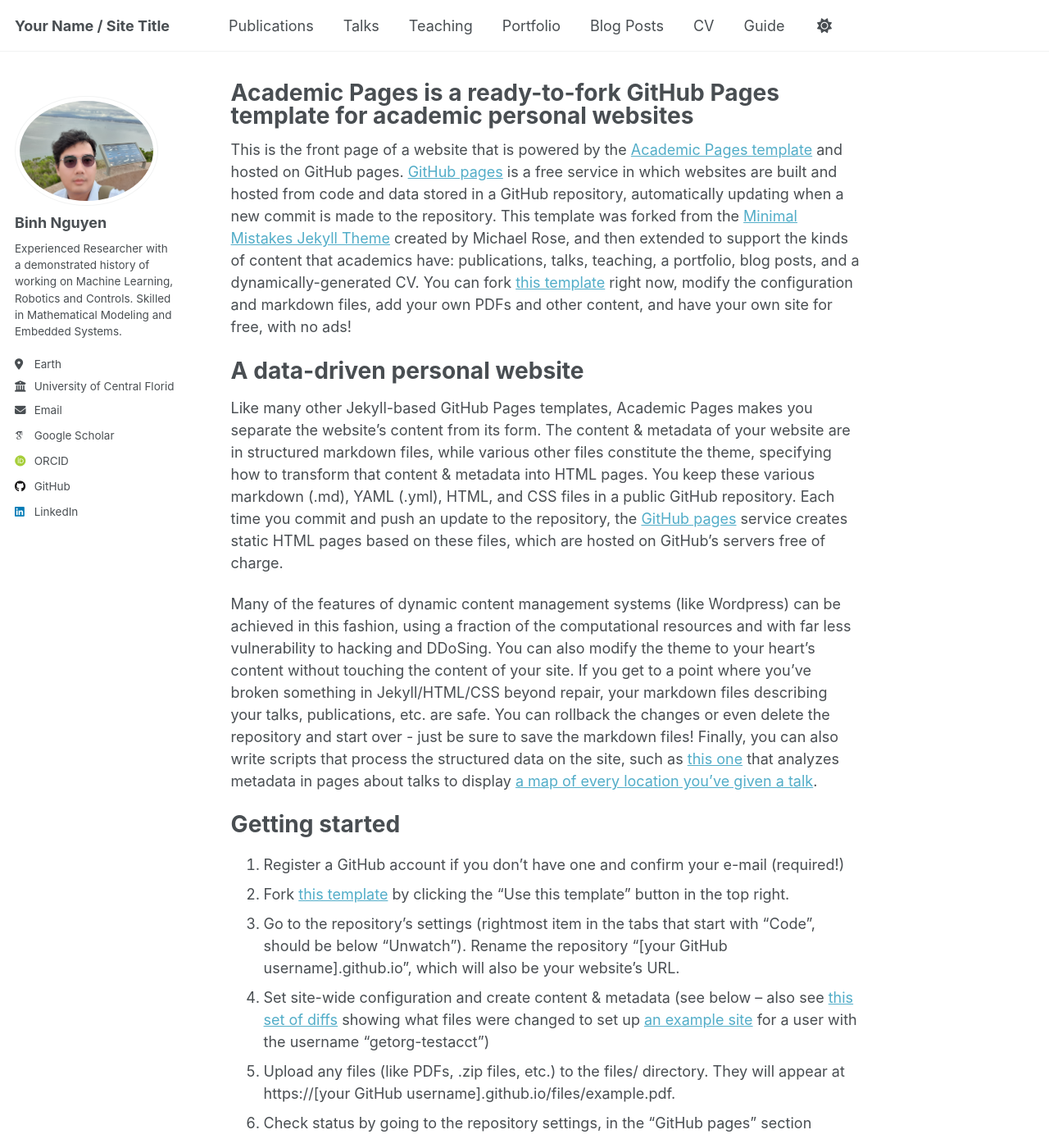
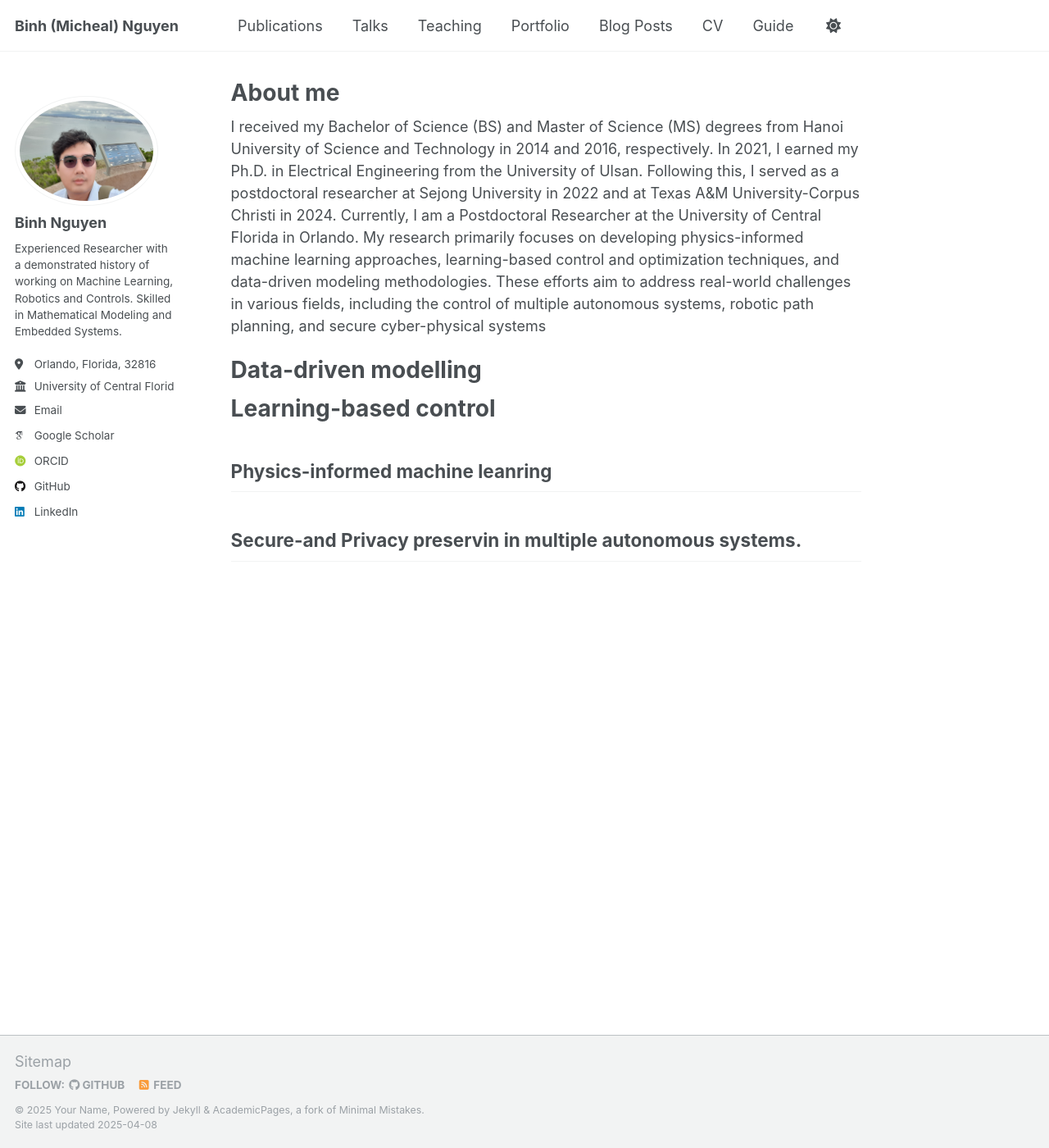
Before and after one commit to EasternBoy/EasternBoy.github.io, a Jekyll site: the page built from _pages/about.md, in a window 1280 px wide and 1400 px high. Shown: the whole window at 82% size. Built offline with Jekyll 4.4.1, drawn with Linux system fonts in a browser that asks for light colours; some web fonts are replaced; some of the changed text lies outside the part shown.

Commit message:
Edit the first page

```diff
--- a/_config.yml
+++ b/_config.yml
@@ -9,13 +9,13 @@
 # Basic Site Settings
 locale                   : "en-US"
 site_theme               : "default"
-title                    : "Your Name / Site Title"
+title                    : "Binh (Micheal) Nguyen"
 title_separator          : "-"
 name                     : &name "Your Name"
 description              : &description "personal description"
-url                      : https://academicpages.github.io # the base hostname & protocol for your site e.g. "https://[your GitHub username].github.io"
+url                      : https://easternboy.github.io # the base hostname & protocol for your site e.g. "https://[your GitHub username].github.io"
 baseurl                  : "" # the subpath of your site, e.g. "/blog"
-repository               : "academicpages/academicpages.github.io"
+repository               : "academicpages/easternboy.github.io"
 
 # Site Author - The following control what appear as part of the author content on the side bar.
 #               If a field is blank the icon and link will not appear, otherwise it will be shown.
@@ -26,7 +26,7 @@ author:
   name             : "Binh Nguyen"
   pronouns         : # example: "she/her"
   bio              : "Experienced Researcher with a demonstrated history of working on Machine Learning, Robotics and Controls. Skilled in Mathematical Modeling and Embedded Systems."
-  location         : "Earth"
+  location         : "Orlando, Florida, 32816"
   employer         : "University of Central Florida"
   uri              : # URL
   email            : "thanhbinh.nguyen@ucf.edu"
@@ -59,7 +59,7 @@ author:
   keybase          : # Username
   instagram        : # Username
   lastfm           : # Username
-  linkedin         : "Binh Nguyen"
+  linkedin         : "binh-nguyen-css91"
   mastodon         : # URL
   medium           : # URL
   pinterest        : # Username
--- a/_pages/about.md
+++ b/_pages/about.md
@@ -1,38 +1,38 @@
 ---
 permalink: /
-title: "Academic Pages is a ready-to-fork GitHub Pages template for academic personal websites"
+title: "About me"
 author_profile: true
 redirect_from:
   - /about/
   - /about.html
 ---
 
-This is the front page of a website that is powered by the [Academic Pages template](https://github.com/academicpages/academicpages.github.io) and hosted on GitHub pages. [GitHub pages](https://pages.github.com) is a free service in which websites are built and hosted from code and data stored in a GitHub repository, automatically updating when a new commit is made to the repository. This template was forked from the [Minimal Mistakes Jekyll Theme](https://mmistakes.github.io/minimal-mistakes/) created by Michael Rose, and then extended to support the kinds of content that academics have: publications, talks, teaching, a portfolio, blog posts, and a dynamically-generated CV. You can fork [this template](https://github.com/academicpages/academicpages.github.io) right now, modify the configuration and markdown files, add your own PDFs and other content, and have your own site for free, with no ads!
+<!-- This is the front page of a website that is powered by the [Academic Pages template](https://github.com/academicpages/academicpages.github.io) and hosted on GitHub pages. [GitHub pages](https://pages.github.com) is a free service in which websites are built and hosted from code and data stored in a GitHub repository, automatically updating when a new commit is made to the repository. This template was forked from the [Minimal Mistakes Jekyll Theme](https://mmistakes.github.io/minimal-mistakes/) created by Michael Rose, and then extended to support the kinds of content that academics have: publications, talks, teaching, a portfolio, blog posts, and a dynamically-generated CV. You can fork [this template](https://github.com/academicpages/academicpages.github.io) right now, modify the configuration and markdown files, add your own PDFs and other content, and have your own site for free, with no ads! -->
+I received my Bachelor of Science (BS) and Master of Science (MS) degrees from Hanoi University of Science and Technology in 2014 and 2016, respectively. In 2021, I earned my Ph.D. in Electrical Engineering from the University of Ulsan. Following this, I served as a postdoctoral researcher at Sejong University in 2022 and at Texas A&M University-Corpus Christi in 2024. Currently, I am a Postdoctoral Researcher at the University of Central Florida in Orlando. My research primarily focuses on developing physics-informed machine learning approaches, learning-based control and optimization techniques, and data-driven modeling methodologies. These efforts aim to address real-world challenges in various fields, including the control of multiple autonomous systems, robotic path planning, and secure cyber-physical systems
 
-A data-driven personal website
+Data-driven modelling
 ======
-Like many other Jekyll-based GitHub Pages templates, Academic Pages makes you separate the website's content from its form. The content & metadata of your website are in structured markdown files, while various other files constitute the theme, specifying how to transform that content & metadata into HTML pages. You keep these various markdown (.md), YAML (.yml), HTML, and CSS files in a public GitHub repository. Each time you commit and push an update to the repository, the [GitHub pages](https://pages.github.com/) service creates static HTML pages based on these files, which are hosted on GitHub's servers free of charge.
+<!-- Like many other Jekyll-based GitHub Pages templates, Academic Pages makes you separate the website's content from its form. The content & metadata of your website are in structured markdown files, while various other files constitute the theme, specifying how to transform that content & metadata into HTML pages. You keep these various markdown (.md), YAML (.yml), HTML, and CSS files in a public GitHub repository. Each time you commit and push an update to the repository, the [GitHub pages](https://pages.github.com/) service creates static HTML pages based on these files, which are hosted on GitHub's servers free of charge.
 
-Many of the features of dynamic content management systems (like Wordpress) can be achieved in this fashion, using a fraction of the computational resources and with far less vulnerability to hacking and DDoSing. You can also modify the theme to your heart's content without touching the content of your site. If you get to a point where you've broken something in Jekyll/HTML/CSS beyond repair, your markdown files describing your talks, publications, etc. are safe. You can rollback the changes or even delete the repository and start over - just be sure to save the markdown files! Finally, you can also write scripts that process the structured data on the site, such as [this one](https://github.com/academicpages/academicpages.github.io/blob/master/talkmap.ipynb) that analyzes metadata in pages about talks to display [a map of every location you've given a talk](https://academicpages.github.io/talkmap.html).
+Many of the features of dynamic content management systems (like Wordpress) can be achieved in this fashion, using a fraction of the computational resources and with far less vulnerability to hacking and DDoSing. You can also modify the theme to your heart's content without touching the content of your site. If you get to a point where you've broken something in Jekyll/HTML/CSS beyond repair, your markdown files describing your talks, publications, etc. are safe. You can rollback the changes or even delete the repository and start over - just be sure to save the markdown files! Finally, you can also write scripts that process the structured data on the site, such as [this one](https://github.com/academicpages/academicpages.github.io/blob/master/talkmap.ipynb) that analyzes metadata in pages about talks to display [a map of every location you've given a talk](https://academicpages.github.io/talkmap.html). -->
 
-Getting started
+Learning-based control
 ======
-1. Register a GitHub account if you don't have one and confirm your e-mail (required!)
+<!-- 1. Register a GitHub account if you don't have one and confirm your e-mail (required!)
 1. Fork [this template](https://github.com/academicpages/academicpages.github.io) by clicking the "Use this template" button in the top right.
 1. Go to the repository's settings (rightmost item in the tabs that start with "Code", should be below "Unwatch"). Rename the repository "[your GitHub username].github.io", which will also be your website's URL.
 1. Set site-wide configuration and create content & metadata (see below -- also see [this set of diffs](http://archive.is/3TPas) showing what files were changed to set up [an example site](https://getorg-testacct.github.io) for a user with the username "getorg-testacct")
 1. Upload any files (like PDFs, .zip files, etc.) to the files/ directory. They will appear at https://[your GitHub username].github.io/files/example.pdf.
-1. Check status by going to the repository settings, in the "GitHub pages" section
+1. Check status by going to the repository settings, in the "GitHub pages" section -->
 
-Site-wide configuration
+Physics-informed machine leanring
 ------
-The main configuration file for the site is in the base directory in [_config.yml](https://github.com/academicpages/academicpages.github.io/blob/master/_config.yml), which defines the content in the sidebars and other site-wide features. You will need to replace the default variables with ones about yourself and your site's github repository. The configuration file for the top menu is in [_data/navigation.yml](https://github.com/academicpages/academicpages.github.io/blob/master/_data/navigation.yml). For example, if you don't have a portfolio or blog posts, you can remove those items from that navigation.yml file to remove them from the header.
 
-Create content & metadata
+Secure-and Privacy preservin in multiple autonomous systems.
 ------
-For site content, there is one markdown file for each type of content, which are stored in directories like _publications, _talks, _posts, _teaching, or _pages. For example, each talk is a markdown file in the [_talks directory](https://github.com/academicpages/academicpages.github.io/tree/master/_talks). At the top of each markdown file is structured data in YAML about the talk, which the theme will parse to do lots of cool stuff. The same structured data about a talk is used to generate the list of talks on the [Talks page](https://academicpages.github.io/talks), each [individual page](https://academicpages.github.io/talks/2012-03-01-talk-1) for specific talks, the talks section for the [CV page](https://academicpages.github.io/cv), and the [map of places you've given a talk](https://academicpages.github.io/talkmap.html) (if you run this [python file](https://github.com/academicpages/academicpages.github.io/blob/master/talkmap.py) or [Jupyter notebook](https://github.com/academicpages/academicpages.github.io/blob/master/talkmap.ipynb), which creates the HTML for the map based on the contents of the _talks directory).
+<!-- For site content, there is one markdown file for each type of content, which are stored in directories like _publications, _talks, _posts, _teaching, or _pages. For example, each talk is a markdown file in the [_talks directory](https://github.com/academicpages/academicpages.github.io/tree/master/_talks). At the top of each markdown file is structured data in YAML about the talk, which the theme will parse to do lots of cool stuff. The same structured data about a talk is used to generate the list of talks on the [Talks page](https://academicpages.github.io/talks), each [individual page](https://academicpages.github.io/talks/2012-03-01-talk-1) for specific talks, the talks section for the [CV page](https://academicpages.github.io/cv), and the [map of places you've given a talk](https://academicpages.github.io/talkmap.html) (if you run this [python file](https://github.com/academicpages/academicpages.github.io/blob/master/talkmap.py) or [Jupyter notebook](https://github.com/academicpages/academicpages.github.io/blob/master/talkmap.ipynb), which creates the HTML for the map based on the contents of the _talks directory). -->
 
-**Markdown generator**
+<!-- **Markdown generator**
 
 The repository includes [a set of Jupyter notebooks](https://github.com/academicpages/academicpages.github.io/tree/master/markdown_generator
 ) that converts a CSV containing structured data about talks or presentations into individual markdown files that will be properly formatted for the Academic Pages template. The sample CSVs in that directory are the ones I used to create my own personal website at stuartgeiger.com. My usual workflow is that I keep a spreadsheet of my publications and talks, then run the code in these notebooks to generate the markdown files, then commit and push them to the GitHub repository.
@@ -46,4 +46,4 @@ Example: editing a markdown file for a talk
 
 For more info
 ------
-More info about configuring Academic Pages can be found in [the guide](https://academicpages.github.io/markdown/), the [growing wiki](https://github.com/academicpages/academicpages.github.io/wiki), and you can always [ask a question on GitHub](https://github.com/academicpages/academicpages.github.io/discussions). The [guides for the Minimal Mistakes theme](https://mmistakes.github.io/minimal-mistakes/docs/configuration/) (which this theme was forked from) might also be helpful.
+More info about configuring Academic Pages can be found in [the guide](https://academicpages.github.io/markdown/), the [growing wiki](https://github.com/academicpages/academicpages.github.io/wiki), and you can always [ask a question on GitHub](https://github.com/academicpages/academicpages.github.io/discussions). The [guides for the Minimal Mistakes theme](https://mmistakes.github.io/minimal-mistakes/docs/configuration/) (which this theme was forked from) might also be helpful. -->
```
